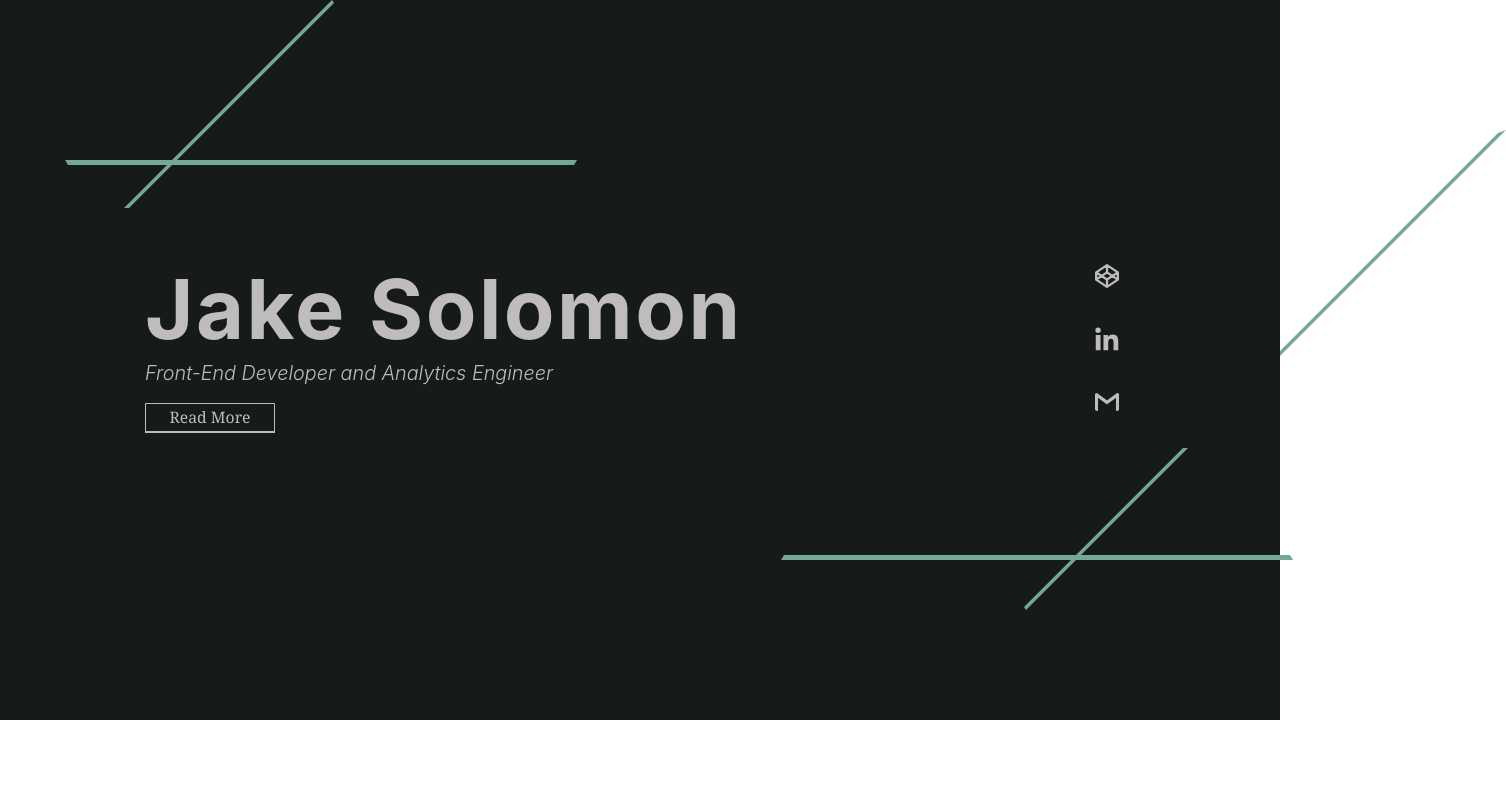
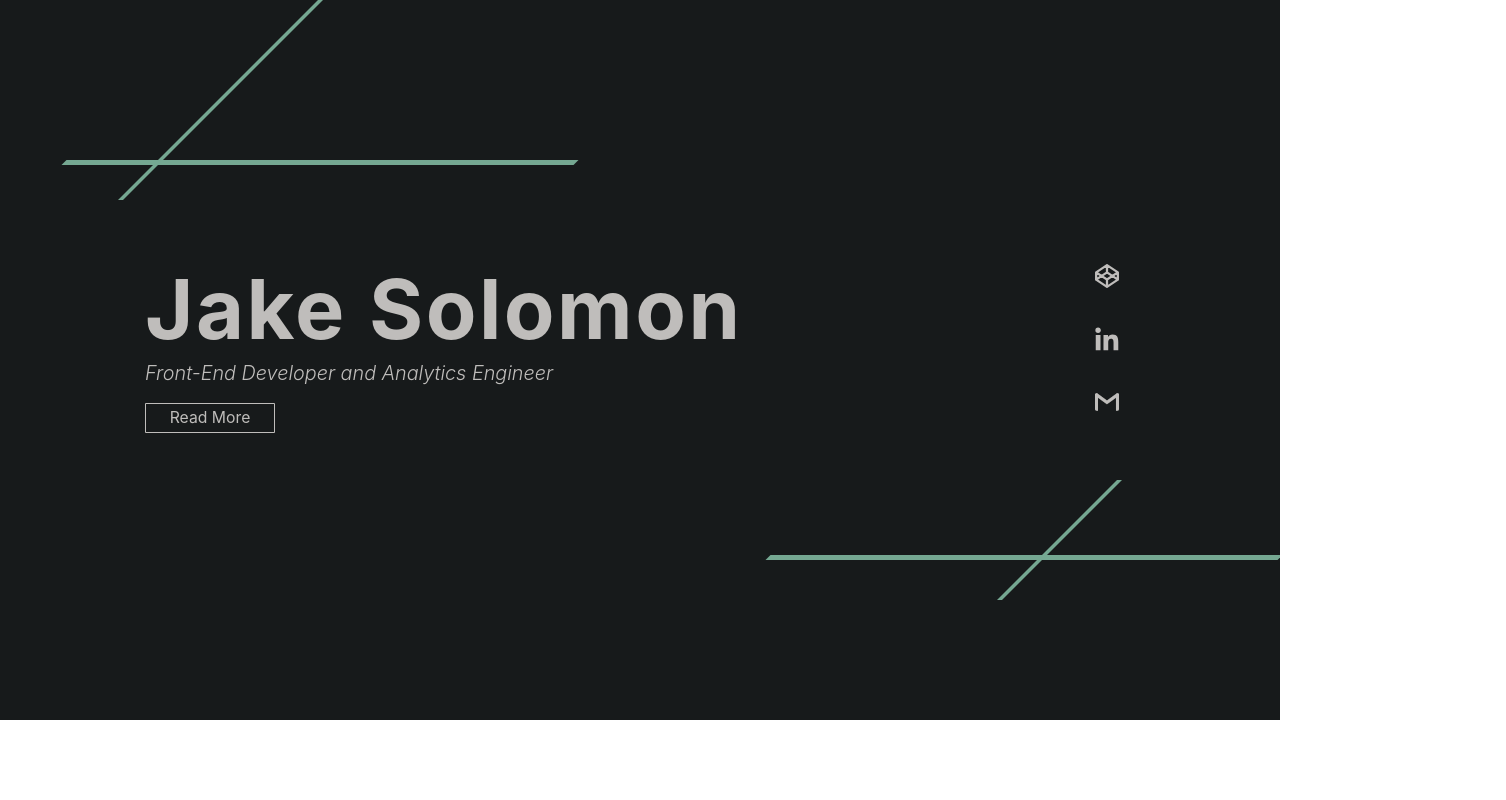
Before and after one commit to jakesolomon/portfolio_dev, a Gatsby site: page / in a window 1280 px wide. Shown: the top 800 px of the page, 1506 px wide, since content can reach past the window. Built offline with nearby package versions, Linux system fonts and the light colour scheme; Gatsby itself is replaced by a stand-in of ours.

Commit message:
Refactoring
Refactored landing background code. Fixed Background overflow. Removed rendundant button styling causing border bug.

```diff
--- a/src/components/landing.css
+++ b/src/components/landing.css
@@ -1,6 +1,6 @@
 .landing {
   background: var(--primary-bg-color);
-  height: 90vh; /* party with the devil bitch */
+  height: 90vh;
 }
 
 .hero-container {
--- a/src/components/landingBackground.css
+++ b/src/components/landingBackground.css
@@ -1,73 +1,39 @@
-.interactive-background {
-  margin-left: auto;
-  margin-right: auto;
-  border-style: solid;
-  border-color: var(--primary-highlight-color);;
-  position: absolute;
-  z-index: 0;
-  transition: 850ms cubic-bezier(.05,0.12,0,1);
+.background-container {
+  position: relative;
+  height: 100vh;
+  width: 100vw;
+  overflow: hidden;
 }
 
-.background-spacer {
+.interactive-background {
   position: absolute;
-  top: 26%;
-  bottom: 0;
-  left: 0;
-  right: 0;
-  width: 100%;
-  background-color: var(--primary-bg-color);;
-  z-index: 1;
-  transition: 500ms ease-out;
+  background: var(--primary-highlight-color);;
+  transform: skewX(-45deg);
+  transition: 850ms cubic-bezier(.05,0.12,0,1);
+  overflow: hidden;
 }
 
 .line-left {
-  height: 50%;
-  border-width: 10px 0px 10px 5px;
-  border-top: solid transparent;
-  border-bottom: solid transparent;
-  left: 0;
-  right: 0;
-  transform: skewX(-45deg);
+  width: 5px;
 }
 
 .line-right {
-  height: 60%;
-  border-width: 10px 5px 10px 0px;
-  border-top: solid transparent;
-  border-bottom: solid transparent;
-  bottom: 190px;
-  left: 0;
-  right: 0;
-  transform: skewX(-45deg);
+  width: 5px;
+  bottom: 25%;
+}
+
+.line-top {
+  height: 5px;
+  width: 40%;
+  top: 20%;
+}
+
+.line-bottom {
+  height: 5px;
+  width: 40%;
+  bottom: 30%;
 }
 
 .contact {
   top: -140px;
 }
-
-.line-top {
-  width: 65%;
-  height: 60%;
-  border-width: 5px 10px 0px 10px;
-  border-left: solid transparent;
-  border-right: solid transparent;
-  top: 20%;
-}
-
-.line-bottom {
-  width: 65%;
-  height: 60%;
-  border-width: 0px 10px 5px 10px;
-  border-left: solid transparent;
-  border-right: solid transparent;
-  top: 10%;
-}
-
-.big-js {
-  margin: 20px 50px;
-  max-width: 600px;
-  position: absolute;
-  bottom: 0;
-  right: 0;
-  z-index: 1;
-}
--- a/src/components/landingBackground.js
+++ b/src/components/landingBackground.js
@@ -15,68 +15,71 @@ function LandingBackground(props) {
     };
   }, []);
 
-  let readMore = 0;
-  let contact = 0;
-  let verticalLinesWidth = "75%";
-  let horizontalLinesWidth = "40%";
-  let centerDisplace = 0;
-  let mouseMoveScale = 1.3;
-  let spacerHeight = 240;
-  let spacerOpacity = 1;
+  var windowWidth = props.state.windowWidth;
+
+
+  var lineTopStart;
+  var lineRightStart;
+  var lineBottomStart;
+  var lineLeftStart;
+
+  var lineLeftHeight;
+  var lineRightHeight;
+
+  var mouseMoveScale;
+
   if (props.state.transition == "hero") {
-    let readMore = 0;
-    contact = 0;
-    let verticalLinesWidth = "75%";
-    let horizontalLinesWidth = "65%";
-    let centerDisplace = 0;
-    let mouseMoveScale = 1.3;
-    spacerHeight = 240;
-    spacerOpacity = 1;
+    lineTopStart = windowWidth*0.05;
+    lineRightStart = windowWidth*0.17;
+    lineBottomStart = 0;
+    lineLeftStart = windowWidth*0.17;
+
+    lineLeftHeight = "25%";
+    lineRightHeight = "15%";
+
+    mouseMoveScale = 1;
   }
   else if (props.state.transition == "readMore") {
-    readMore = 1200;
-    contact = 50;
-    verticalLinesWidth = "70%";
-    centerDisplace = "-40%";
-    horizontalLinesWidth = "40%";
-    mouseMoveScale = 1/2;
-    spacerHeight = 0;
-    spacerOpacity = 0;
+    lineTopStart = windowWidth*0.50;
+    lineRightStart = windowWidth*0.33;
+    lineBottomStart = -windowWidth*0.2;
+    lineLeftStart = windowWidth*0.08;
+
+    lineLeftHeight = "60%";
+    lineRightHeight = "60%";
+
+    mouseMoveScale = 0.5;
   }
   else if (props.state.transition == "contact") {
-    readMore = 1000;
-    contact = 1200;
-    verticalLinesWidth = "70%";
-    centerDisplace = "-40%";
-    horizontalLinesWidth = "40%";
-    mouseMoveScale = 1/2;
-    spacerHeight = 0;
-    spacerOpacity = 0;
+    lineTopStart = windowWidth*0.45;
+    lineRightStart = windowWidth*0.28;
+    lineBottomStart = -windowWidth*0.7;
+    lineLeftStart = windowWidth*0.05;
+
+    lineLeftHeight = "60%";
+    lineRightHeight = "60%";
+
+    mouseMoveScale = 0.5;
   }
 
-
-  let lineLeft = `interactive-background line-left`;
-  let lineRight = `interactive-background line-right`;
-  let lineTop = `interactive-background line-top`;
-  let lineBottom = `interactive-background line-bottom`;
-
-  // Include the big JS if you want.
-  // <img src= className="big-js" />
-
-  // <div className="background-spacer" style={{height: spacerHeight, opacity: spacerOpacity}}/>
-  // <div className={lineLeft} style={{top: 83 + (position.x - props.state.windowWidth/3)*mouseMoveScale/10, width: verticalLinesWidth, left: centerDisplace}}/>
-  // <div className={lineRight} style={{bottom: 125 + (position.x - props.state.windowWidth/6)*mouseMoveScale/10, width: verticalLinesWidth, left: centerDisplace}}/>
-  // <div className={lineTop} style={{left: props.state.windowWidth/12 + (position.y - 222)*mouseMoveScale/7, width: horizontalLinesWidth}}/>
-  // <div className={lineBottom} style={{left: contact + 6*props.state.windowWidth/12 - (position.y - 222)*mouseMoveScale/7, width: horizontalLinesWidth,}}/>
-
-
   return(
-    <div>
-      <div className="background-spacer" style={{height: spacerHeight, opacity: spacerOpacity}}/>
-      <div className={lineLeft} style={{left: 0 - readMore/10 + (position.x - props.state.windowWidth/3)*mouseMoveScale/10, width: verticalLinesWidth}}/>
-      <div className={lineRight} style={{left: 320 - 3*readMore/4 + (-position.x - props.state.windowWidth/6)*mouseMoveScale/10, width: verticalLinesWidth}}/>
-      <div className={lineTop} style={{left: readMore/2 + props.state.windowWidth/12 + (position.y - 222)*mouseMoveScale/7, width: horizontalLinesWidth}}/>
-      <div className={lineBottom} style={{left: contact + 100 + readMore/4 + 6*props.state.windowWidth/12 - (position.y - 222)*mouseMoveScale/7, width: horizontalLinesWidth,}}/>
+    <div className="background-container">
+      <div
+        className="interactive-background line-top"
+        style={{left: lineTopStart + position.y/8*mouseMoveScale}}
+      />
+      <div
+        className="interactive-background line-right"
+        style={{right: lineRightStart+ position.x/15*mouseMoveScale, height: lineRightHeight}}
+      />
+      <div
+        className="interactive-background line-bottom"
+        style={{right: lineBottomStart+ position.y/8*mouseMoveScale}}
+      />
+      <div
+        className="interactive-background line-left"
+        style={{left: lineLeftStart+ position.x/15*mouseMoveScale, height: lineLeftHeight}}
+      />
     </div>
   );
 }
--- a/src/components/layout.css
+++ b/src/components/layout.css
@@ -128,7 +128,20 @@ hr {
   height: 0;
   overflow: visible;
 }
-button,
+button {
+  display: block;
+  width: 100%;
+  border: 0;
+  box-sizing: border-box;
+  margin: 0;
+  border-radius: 0;
+  font-size: .875em;
+  background: transparent;
+  -webkit-appearance: none;
+  -moz-appearance: none;
+  appearance: none;
+  transition: 160ms ease-out;
+}
 input,
 optgroup,
 select,
```
